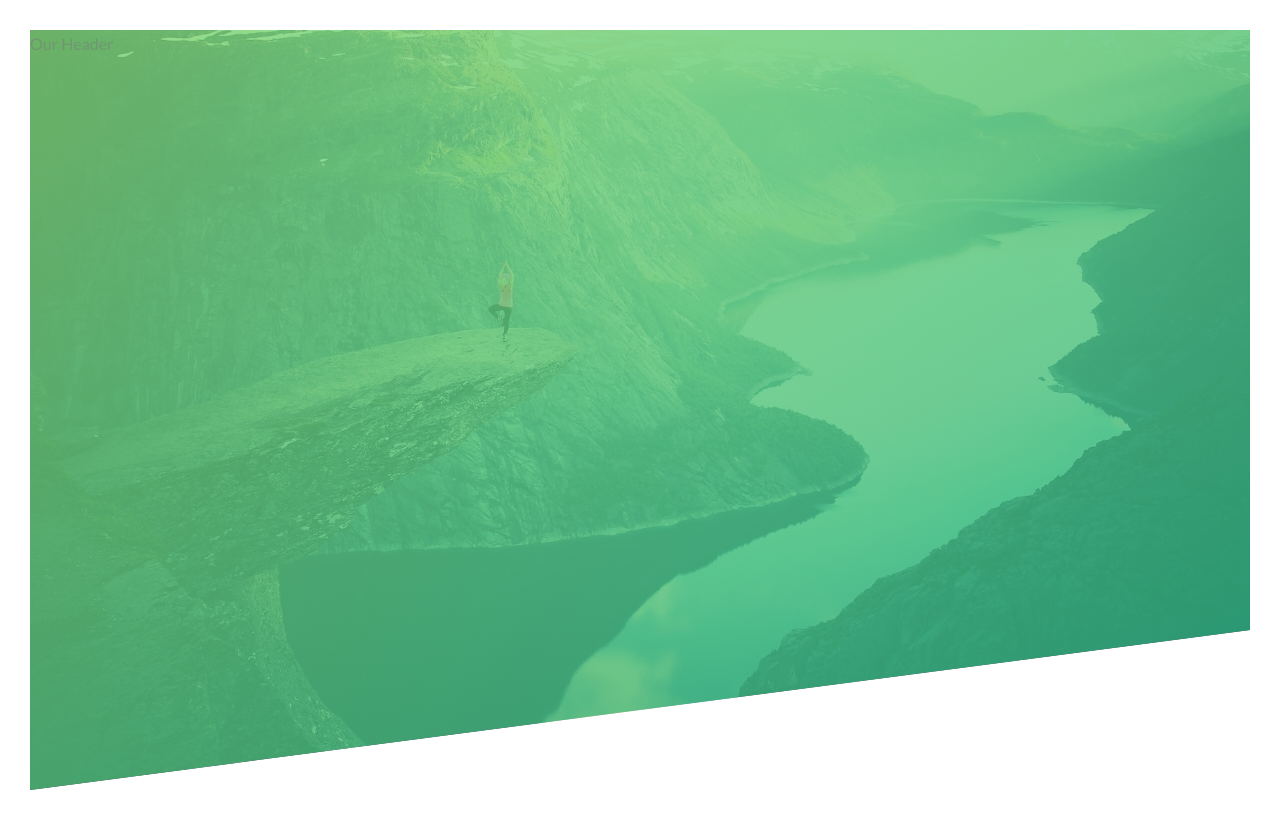
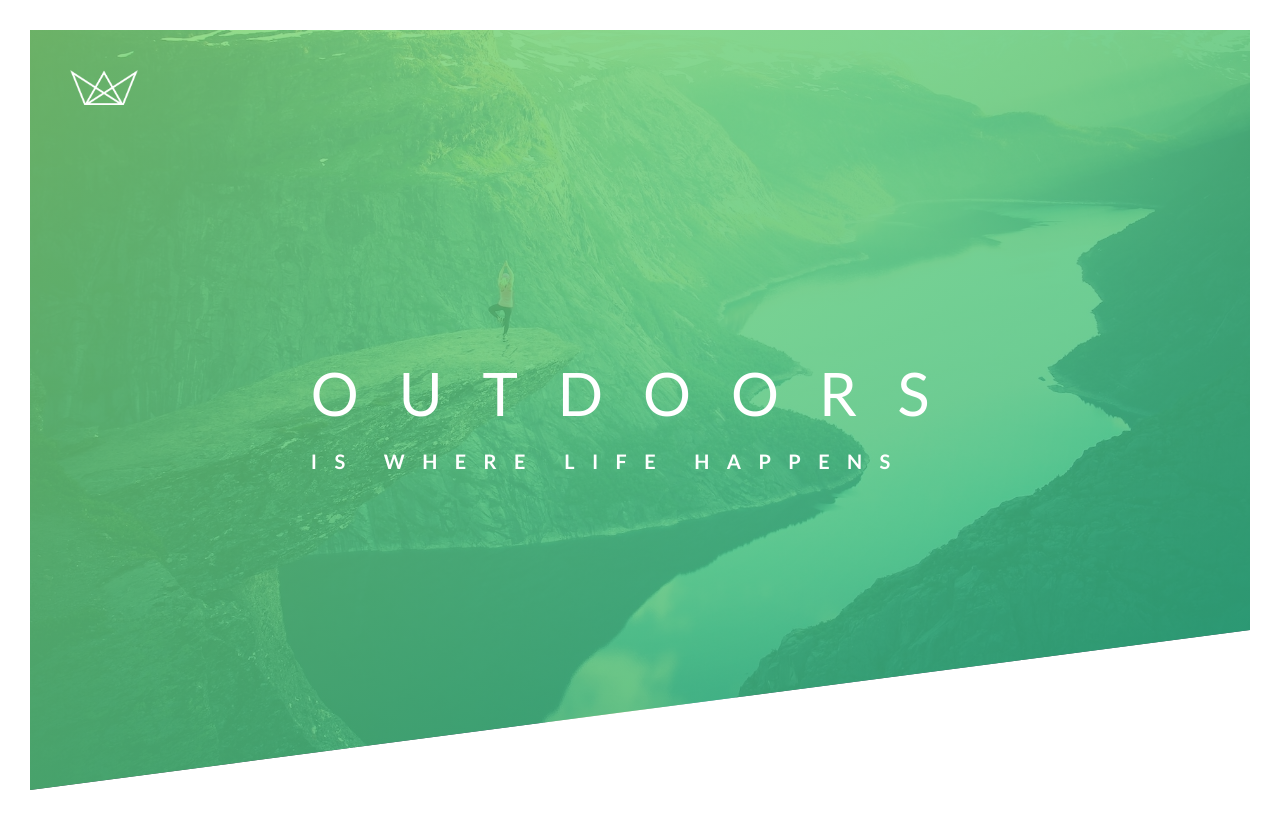
Before and after one commit to kristinponsonby/Natours, a plain HTML site: page starter/index.html in a window 1280 px wide. Drawn offline with Linux system fonts and the light colour scheme; files that its build step writes are made by us from their sources.

Commit message:
Header build part 2

```diff
--- a/starter/css/style.css
+++ b/starter/css/style.css
@@ -33,6 +33,48 @@ body {
     url(../img/hero.jpg);
     background-size: cover;
     background-position: top;
+    /* position relative makes this parent header element the origin. so the child element logo-box uses this element as reference */
+    position: relative;
 
     clip-path: polygon(0 0, 100% 0, 100% 75vh, 0 100%);
 }
+
+.logo-box {
+    position: absolute;
+    top: 40px;
+    left: 40px;
+
+}
+
+.logo {
+    height: 35px;
+}
+
+.text-box {
+    /* Use absolute positioning to position the header box no matter what device the page is viewed on. */
+    position: absolute;
+    top: 50%;
+    left: 50%;
+    /* translate means the element is now being moved relative to the box itself, putting it exactly in the middle */
+    transform: translate(-50%, -50%);
+}
+
+.heading-primary {
+    color: #fff;
+    text-transform: uppercase;
+}
+
+.heading-primary-main {
+    /* Use display block because my default it takes up the entire width available and creates a line break. */
+    display: block;
+    font-size: 60px;
+    font-weight: 400;
+    letter-spacing: 40px;
+}
+
+.heading-primary-sub {
+    display: block;
+    font-size: 20px;
+    font-weight: 700;
+    letter-spacing: 17.4px;
+}
--- a/starter/index.html
+++ b/starter/index.html
@@ -17,6 +17,17 @@
 
     </body>
     <header class="header">
-        Our Header
+        <div class="logo-box">
+            <img src="img/logo-white.png" alt="Logo" class="logo">
+        </div>
+
+        <div class="text-box">
+            <h1 class="heading-primary">
+                  <!-- a span element is simply used to style a bit of text differently  -->
+                  <span class="heading-primary-main">Outdoors</span>
+                  <span class="heading-primary-sub">is where life happens</span>
+            </h1>
+        </div>
+
     </header>
 </html>
```
